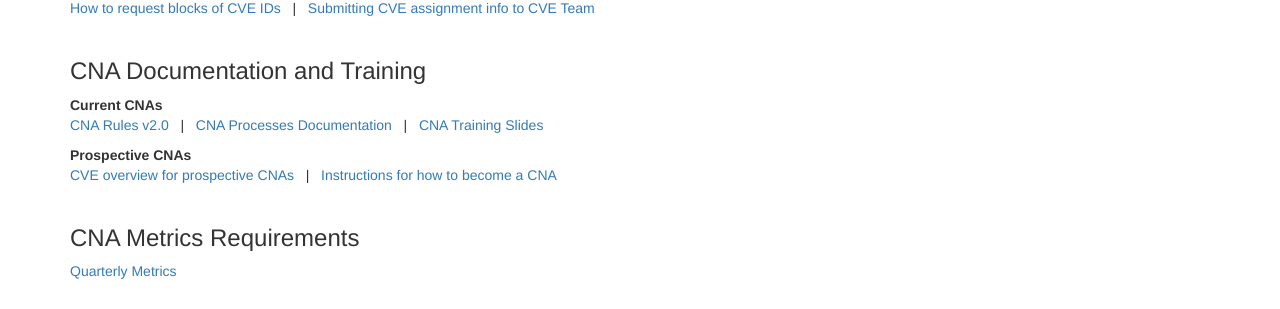
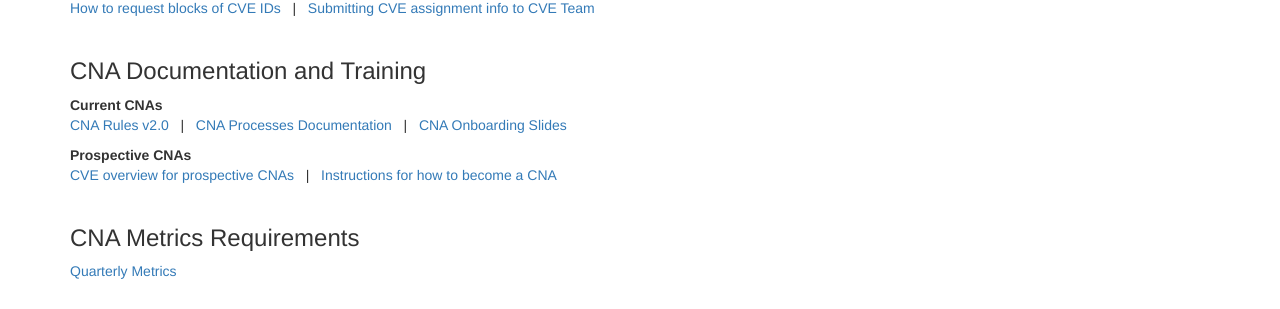
Before and after one commit to CVEProject/cveproject.github.io, a Jekyll site: the page built from docs/cna/resources/index.md, in a window 1280 px wide. Shown: the part 436-745 px from the top of the page. Built offline with Jekyll 4.4.1, drawn with Linux system fonts in a browser that asks for light colours; nearby versions of some CDN libraries.

Commit message:
Updating the path name.

```diff
--- a/docs/cna/resources/index.md
+++ b/docs/cna/resources/index.md
@@ -22,7 +22,7 @@ This page includes links to resources and information for [CVE Numbering Authori
 
 ### CNA Documentation and Training
 **Current CNAs**
-[CNA Rules v2.0](https://cve.mitre.org/cve/cna/rules.html)&nbsp;&nbsp;&nbsp;|&nbsp;&nbsp;&nbsp;[CNA Processes Documentation](/docs/cna/processes_documentation/index.html)&nbsp;&nbsp;&nbsp;|&nbsp;&nbsp;&nbsp;[CNA Training Slides](/docs/cna/training_slides/index.html)
+[CNA Rules v2.0](https://cve.mitre.org/cve/cna/rules.html)&nbsp;&nbsp;&nbsp;|&nbsp;&nbsp;&nbsp;[CNA Processes Documentation](/docs/cna/processes_documentation/index.html)&nbsp;&nbsp;&nbsp;|&nbsp;&nbsp;&nbsp;[CNA Onboarding Slides](/docs/cna/onboarding/index.html)
 &nbsp;
 
 **Prospective CNAs**
```
